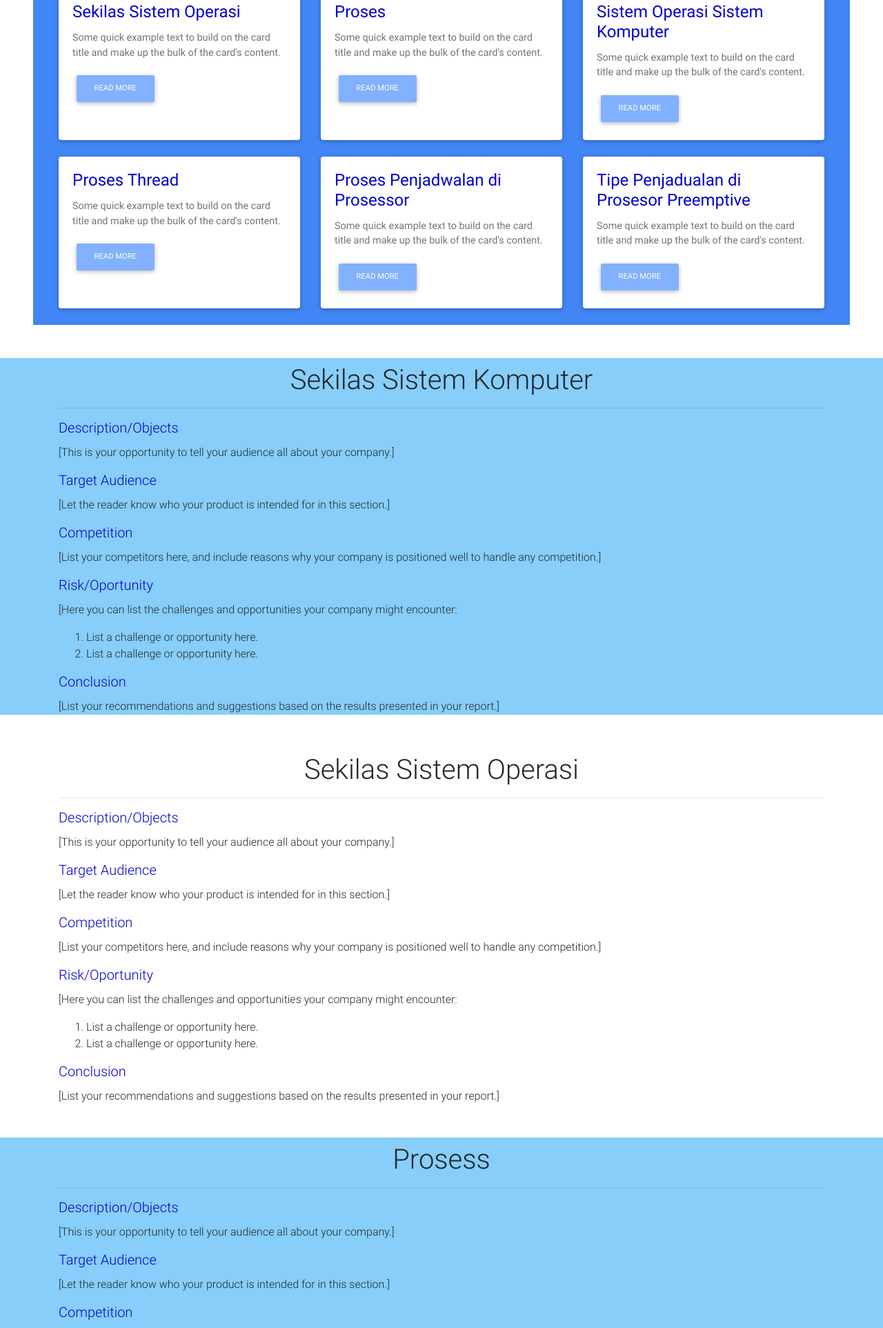
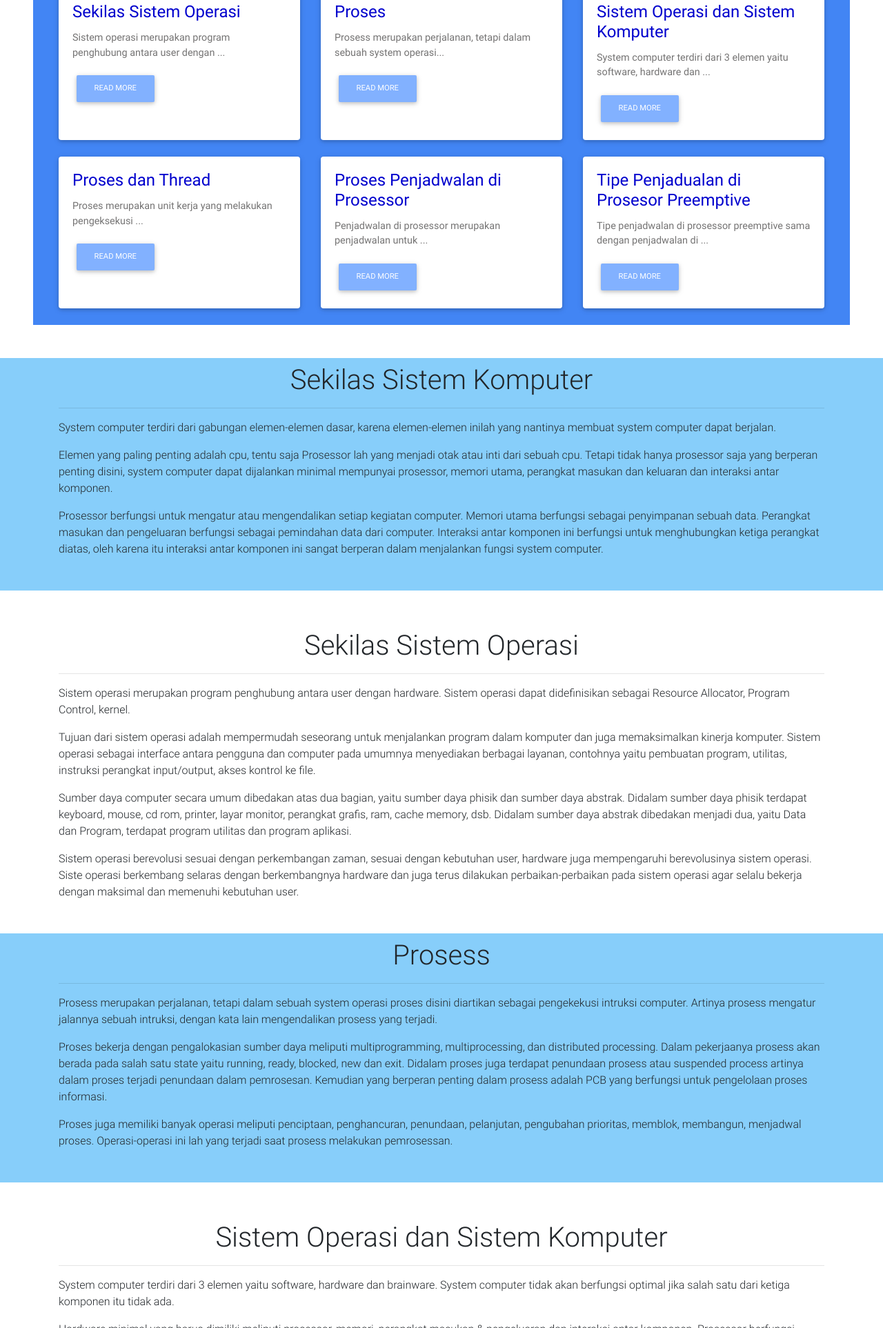
Before and after one commit to Spyder-code/Spyder-code.github.io, a plain HTML site: page index.html in a window 1280 px wide. Shown: the part 875-2800 px from the top of the page at 69% size. Drawn offline with Linux system fonts and the light colour scheme.

Commit message:
Update index.html

```diff
--- a/index.html
+++ b/index.html
@@ -25,7 +25,7 @@
   </div>
 
   <!-- jumbotron -->
-  <div class="jumbotron jumbotron-fluid text-center animated fadeInUp">
+  <div class="jumbotron jumbotron-fluid text-center animated fadeInUp" id="jumbotron">
     <div class="container">
       <h1 class="display-4">SISTEM OPERASI</h1>
       <p class="lead">Executive Sumarry berdasarkan sub bab Sistem Operasi</p>
@@ -97,8 +97,7 @@
               <!--Title-->
               <h4 class="card-title">Sekilas Sistem Komputer</h4>
               <!--Text-->
-              <p class="card-text">Some quick example text to build on the card title and make up the bulk of the card's
-                content.</p>
+              <p class="card-text">System computer terdiri dari gabungan elemen-elemen dasar, karena ...</p>
               <!-- Provides extra visual weight and identifies the primary action in a set of buttons -->
               <a href="#1" type="button" class="btn btn-light-blue btn-md page-scroll">Read more</a>
 
@@ -117,8 +116,7 @@
             <!--Title-->
             <h4 class="card-title"> Sekilas Sistem Operasi</h4>
             <!--Text-->
-            <p class="card-text">Some quick example text to build on the card title and make up the bulk of the card's
-              content.</p>
+            <p class="card-text">Sistem operasi merupakan program penghubung antara user dengan ...</p>
             <!-- Provides extra visual weight and identifies the primary action in a set of buttons -->
             <a href="#2" type="button" class="btn btn-light-blue btn-md page-scroll">Read more</a>
 
@@ -136,8 +134,7 @@
             <!--Title-->
             <h4 class="card-title">Proses</h4>
             <!--Text-->
-            <p class="card-text">Some quick example text to build on the card title and make up the bulk of the card's
-              content.</p>
+            <p class="card-text">Prosess merupakan perjalanan, tetapi dalam sebuah system operasi...</p>
             <!-- Provides extra visual weight and identifies the primary action in a set of buttons -->
             <a href="#3" type="button" class="btn btn-light-blue btn-md page-scroll">Read more</a>
 
@@ -153,10 +150,9 @@
           <div class="card-body">
 
             <!--Title-->
-            <h4 class="card-title">Sistem Operasi Sistem Komputer</h4>
+            <h4 class="card-title">Sistem Operasi dan Sistem Komputer</h4>
             <!--Text-->
-            <p class="card-text">Some quick example text to build on the card title and make up the bulk of the card's
-              content.</p>
+            <p class="card-text">System computer terdiri dari 3 elemen yaitu software, hardware dan ...</p>
             <!-- Provides extra visual weight and identifies the primary action in a set of buttons -->
             <a href="#4" type="button" class="btn btn-light-blue btn-md page-scroll">Read more</a>
 
@@ -177,10 +173,9 @@
           <div class="card-body">
 
             <!--Title-->
-            <h4 class="card-title">Proses Thread</h4>
+            <h4 class="card-title">Proses dan Thread</h4>
             <!--Text-->
-            <p class="card-text">Some quick example text to build on the card title and make up the bulk of the card's
-              content.</p>
+            <p class="card-text">Proses merupakan unit kerja yang melakukan pengeksekusi ...</p>
             <!-- Provides extra visual weight and identifies the primary action in a set of buttons -->
             <a href="#5" type="button" class="btn btn-light-blue btn-md page-scroll">Read more</a>
 
@@ -197,8 +192,7 @@
             <!--Title-->
             <h4 class="card-title">Proses Penjadwalan di Prosessor</h4>
             <!--Text-->
-            <p class="card-text">Some quick example text to build on the card title and make up the bulk of the card's
-              content.</p>
+            <p class="card-text">Penjadwalan di prosessor merupakan penjadwalan untuk ...</p>
             <!-- Provides extra visual weight and identifies the primary action in a set of buttons -->
             <a href="#6" type="button" class="btn btn-light-blue btn-md page-scroll">Read more</a>
 
@@ -216,8 +210,7 @@
             <!--Title-->
             <h4 class="card-title">Tipe Penjadualan di Prosesor Preemptive</h4>
             <!--Text-->
-            <p class="card-text">Some quick example text to build on the card title and make up the bulk of the card's
-              content.</p>
+            <p class="card-text">Tipe penjadwalan di prosessor preemptive sama dengan penjadwalan di ...</p>
             <!-- Provides extra visual weight and identifies the primary action in a set of buttons -->
             <a href="#7" type="button" class="btn btn-light-blue btn-md page-scroll">Read more</a>
 
@@ -237,27 +230,20 @@
   <section class="materi-1 mt-5 ">
     <div class="container">
       <div class="row" id="1">
-        <div class="col-sm-12 mt-2">
+        <div class="col-sm-12 mt-2 mb-5">
           <h1 class="text-center">Sekilas Sistem Komputer </h1>
           <hr>
-          <h5 class="card-title">Description/Objects</h5>
-          <p class="card-text">[This is your opportunity to tell your audience all about your company.]</p>
-          <h5 class="card-title">Target Audience</h5>
-          <p class="card-text">[Let the reader know who your product is intended for in this section.]</p>
-          <h5 class="card-title">Competition</h5>
-          <p class="card-text">[List your competitors here, and include reasons why your company is positioned
-            well
-            to handle any competition.]</p>
-          <h5 class="card-title">Risk/Oportunity</h5>
-          <p class="card-text">[Here you can list the challenges and opportunities your company might encounter:
-            <ol>
-              <li> List a challenge or opportunity here.</li>
-              <li>List a challenge or opportunity here.</li>
-            </ol>
-          </p>
-          <h5 class="card-title">Conclusion</h5>
-          <p class="card-text">[List your recommendations and suggestions based on the results presented in your
-            report.]</p>
+          <p class="card-text">System computer terdiri dari gabungan elemen-elemen dasar, karena elemen-elemen inilah
+            yang nantinya membuat system computer dapat berjalan.</p>
+          <p class="card-text">Elemen yang paling penting adalah cpu, tentu saja Prosessor lah yang menjadi otak atau
+            inti dari sebuah cpu. Tetapi tidak hanya prosessor saja yang berperan penting disini, system computer dapat
+            dijalankan minimal mempunyai prosessor, memori utama, perangkat masukan dan keluaran dan interaksi antar
+            komponen.</p>
+          <p class="card-text">Prosessor berfungsi untuk mengatur atau mengendalikan setiap kegiatan computer. Memori
+            utama berfungsi sebagai penyimpanan sebuah data. Perangkat masukan dan pengeluaran berfungsi sebagai
+            pemindahan data dari computer. Interaksi antar komponen ini berfungsi untuk menghubungkan ketiga perangkat
+            diatas, oleh karena itu interaksi antar komponen ini sangat berperan dalam menjalankan fungsi system
+            computer.</p>
         </div>
       </div>
     </div>
@@ -270,24 +256,20 @@
         <div class="col-sm-12 mt-2">
           <h1 class="text-center">Sekilas Sistem Operasi </h1>
           <hr>
-          <h5 class="card-title">Description/Objects</h5>
-          <p class="card-text">[This is your opportunity to tell your audience all about your company.]</p>
-          <h5 class="card-title">Target Audience</h5>
-          <p class="card-text">[Let the reader know who your product is intended for in this section.]</p>
-          <h5 class="card-title">Competition</h5>
-          <p class="card-text">[List your competitors here, and include reasons why your company is positioned
-            well
-            to handle any competition.]</p>
-          <h5 class="card-title">Risk/Oportunity</h5>
-          <p class="card-text">[Here you can list the challenges and opportunities your company might encounter:
-            <ol>
-              <li> List a challenge or opportunity here.</li>
-              <li>List a challenge or opportunity here.</li>
-            </ol>
-          </p>
-          <h5 class="card-title">Conclusion</h5>
-          <p class="card-text">[List your recommendations and suggestions based on the results presented in your
-            report.]</p>
+          <p class="card-text">Sistem operasi merupakan program penghubung antara user dengan hardware. Sistem operasi
+            dapat didefinisikan sebagai Resource Allocator, Program Control, kernel. </p>
+          <p class="card-text">Tujuan dari sistem operasi adalah mempermudah seseorang untuk menjalankan program dalam
+            komputer dan juga memaksimalkan kinerja komputer. Sistem operasi sebagai interface antara pengguna dan
+            computer pada umumnya menyediakan berbagai layanan, contohnya yaitu pembuatan program, utilitas, instruksi
+            perangkat input/output, akses kontrol ke file.</p>
+          <p class="card-text">Sumber daya computer secara umum dibedakan atas dua bagian, yaitu sumber daya phisik dan
+            sumber daya abstrak. Didalam sumber daya phisik terdapat keyboard, mouse, cd rom, printer, layar monitor,
+            perangkat grafis, ram, cache memory, dsb. Didalam sumber daya abstrak dibedakan menjadi dua, yaitu Data dan
+            Program, terdapat program utilitas dan program aplikasi.</p>
+          <p class="card-text">Sistem operasi berevolusi sesuai dengan perkembangan zaman, sesuai dengan kebutuhan user,
+            hardware juga mempengaruhi berevolusinya sistem operasi. Siste operasi berkembang selaras dengan
+            berkembangnya hardware dan juga terus dilakukan perbaikan-perbaikan pada sistem operasi agar selalu bekerja
+            dengan maksimal dan memenuhi kebutuhan user.</p>
         </div>
       </div>
     </div>
@@ -297,27 +279,20 @@
   <section class="materi-1 mt-5 ">
     <div class="container">
       <div class="row" id="3">
-        <div class="col-sm-12 mt-2">
+        <div class="col-sm-12 mt-2 mb-5">
           <h1 class="text-center">Prosess </h1>
           <hr>
-          <h5 class="card-title">Description/Objects</h5>
-          <p class="card-text">[This is your opportunity to tell your audience all about your company.]</p>
-          <h5 class="card-title">Target Audience</h5>
-          <p class="card-text">[Let the reader know who your product is intended for in this section.]</p>
-          <h5 class="card-title">Competition</h5>
-          <p class="card-text">[List your competitors here, and include reasons why your company is positioned
-            well
-            to handle any competition.]</p>
-          <h5 class="card-title">Risk/Oportunity</h5>
-          <p class="card-text">[Here you can list the challenges and opportunities your company might encounter:
-            <ol>
-              <li> List a challenge or opportunity here.</li>
-              <li>List a challenge or opportunity here.</li>
-            </ol>
-          </p>
-          <h5 class="card-title">Conclusion</h5>
-          <p class="card-text">[List your recommendations and suggestions based on the results presented in your
-            report.]</p>
+          <p class="card-text">Prosess merupakan perjalanan, tetapi dalam sebuah system operasi proses disini diartikan
+            sebagai pengekekusi intruksi computer. Artinya prosess mengatur jalannya sebuah intruksi, dengan kata lain
+            mengendalikan prosess yang terjadi.</p>
+          <p class="card-text">Proses bekerja dengan pengalokasian sumber daya meliputi multiprogramming,
+            multiprocessing, dan distributed processing. Dalam pekerjaanya prosess akan berada pada salah satu state
+            yaitu running, ready, blocked, new dan exit. Didalam proses juga terdapat penundaan prosess atau suspended
+            process artinya dalam proses terjadi penundaan dalam pemrosesan. Kemudian yang berperan penting dalam
+            prosess adalah PCB yang berfungsi untuk pengelolaan proses informasi.</p>
+          <p class="card-text">Proses juga memiliki banyak operasi meliputi penciptaan, penghancuran, penundaan,
+            pelanjutan, pengubahan prioritas, memblok, membangun, menjadwal proses. Operasi-operasi ini lah yang terjadi
+            saat prosess melakukan pemrosessan.</p>
         </div>
       </div>
     </div>
@@ -328,26 +303,22 @@
     <div class="container">
       <div class="row" id="4">
         <div class="col-sm-12 mt-2">
-          <h1 class="text-center">Sistem Operasi Sistem Komputer </h1>
+          <h1 class="text-center">Sistem Operasi dan Sistem Komputer </h1>
           <hr>
-          <h5 class="card-title">Description/Objects</h5>
-          <p class="card-text">[This is your opportunity to tell your audience all about your company.]</p>
-          <h5 class="card-title">Target Audience</h5>
-          <p class="card-text">[Let the reader know who your product is intended for in this section.]</p>
-          <h5 class="card-title">Competition</h5>
-          <p class="card-text">[List your competitors here, and include reasons why your company is positioned
-            well
-            to handle any competition.]</p>
-          <h5 class="card-title">Risk/Oportunity</h5>
-          <p class="card-text">[Here you can list the challenges and opportunities your company might encounter:
-            <ol>
-              <li> List a challenge or opportunity here.</li>
-              <li>List a challenge or opportunity here.</li>
-            </ol>
-          </p>
-          <h5 class="card-title">Conclusion</h5>
-          <p class="card-text">[List your recommendations and suggestions based on the results presented in your
-            report.]</p>
+          <p class="card-text">System computer terdiri dari 3 elemen yaitu software, hardware dan brainware. System
+            computer tidak akan berfungsi optimal jika salah satu dari ketiga komponen itu tidak ada. </p>
+          <p class="card-text">Hardware minimal yang harus dimiliki meliputi prosessor, memori, perangkat masukan &
+            pengeluaran dan interaksi antar komponen. Prosessor berfungsi sebagai pengolahan data beserta pengendali
+            system computer. Memori berfungsi sebagai media penyimpanan data. Perangkat I/O berfungsi sebagai pemindahan
+            data computer. Interaksi antar komponen berfungsi sebagai penghubung anatara ketiga elemen.</p>
+          <p class="card-text">Software merupakan kumpulan program yang mempunyai fungsi, dengan kata lain non-fisik
+            lawan katanya dengan hardware. Didalam software inilah system operasi berada. System operasi merupakan
+            sebuah software untuk menjalankan system computer, maka dari itulah terjadilah perpaduan antara system
+            operasi dan system computer.</p>
+          <p class="card-text"> Brainware merupakan otak untuk mengendalikan system computer, tentu saja manusialah yang
+            mempunyai otak untuk mengendalikan system computer. Artinya manusia juga berperan penting untuk jalannya
+            sebuah system computer, tanpa adanya manusia untuk mengendalikan, system computer tidak akan ada yang
+            berjalan.</p>
         </div>
       </div>
     </div>
@@ -356,27 +327,20 @@
   <section class="materi-1 mt-5 ">
     <div class="container">
       <div class="row" id="5">
-        <div class="col-sm-12 mt-2">
-          <h1 class="text-center">Proses Thread </h1>
+        <div class="col-sm-12 mt-2 mb-5">
+          <h1 class="text-center">Proses dan Thread </h1>
           <hr>
-          <h5 class="card-title">Description/Objects</h5>
-          <p class="card-text">[This is your opportunity to tell your audience all about your company.]</p>
-          <h5 class="card-title">Target Audience</h5>
-          <p class="card-text">[Let the reader know who your product is intended for in this section.]</p>
-          <h5 class="card-title">Competition</h5>
-          <p class="card-text">[List your competitors here, and include reasons why your company is positioned
-            well
-            to handle any competition.]</p>
-          <h5 class="card-title">Risk/Oportunity</h5>
-          <p class="card-text">[Here you can list the challenges and opportunities your company might encounter:
-            <ol>
-              <li> List a challenge or opportunity here.</li>
-              <li>List a challenge or opportunity here.</li>
-            </ol>
+          <p class="card-text">Proses merupakan unit kerja yang melakukan pengeksekusi suatu program. Semua program yang
+            dijalankan tentunya akan melalui proses terlebih dahulu. Karena itulah proses terdiri dari 3 keadaan
+            meliputi running, ready, dan blocked.</p>
+          <p class="card-text">Proses juga melakukan penciptaan proses, pnghancuran proses, penundaan proses, pelanjutan
+            kembali proses dan lain sebagainya.</p>
+          <p class="card-text">Dalam melakukan kerjanya, system operasi memerlukan banyak informasi untuk pengolahan
+            proses. Kemudian informasi inilah yang berada pada PCB, PCB inilah yang akan memanajemen sebuah proses.
+            Prosess akan di implementasikan kedalam sebuah table. Dalam table inilah semua kegiatan proses akan di
+            record. Setipa proses memiliki ID unik guna sebagai index ke table untuk mengambil PCB, sehingga PCB dapat
+            mengendalikan sebuah proses.
           </p>
-          <h5 class="card-title">Conclusion</h5>
-          <p class="card-text">[List your recommendations and suggestions based on the results presented in your
-            report.]</p>
         </div>
       </div>
     </div>
@@ -389,24 +353,18 @@
         <div class="col-sm-12 mt-2">
           <h1 class="text-center">Prosess Penjadwalan di Prosessor </h1>
           <hr>
-          <h5 class="card-title">Description/Objects</h5>
-          <p class="card-text">[This is your opportunity to tell your audience all about your company.]</p>
-          <h5 class="card-title">Target Audience</h5>
-          <p class="card-text">[Let the reader know who your product is intended for in this section.]</p>
-          <h5 class="card-title">Competition</h5>
-          <p class="card-text">[List your competitors here, and include reasons why your company is positioned
-            well
-            to handle any competition.]</p>
-          <h5 class="card-title">Risk/Oportunity</h5>
-          <p class="card-text">[Here you can list the challenges and opportunities your company might encounter:
-            <ol>
-              <li> List a challenge or opportunity here.</li>
-              <li>List a challenge or opportunity here.</li>
-            </ol>
+          <p class="card-text">Penjadwalan di prosessor merupakan penjadwalan untuk memutuskan mana yang harus berjalan
+            dan kapan harus berjalan serta berapa waktu yang diperlukan. Penjadwalan disini terbagi menjadi 3 yaitu
+            penjadwalan pendek, menengah dan panjang dengan 2 strategi penjadwalan yaitu preemptive dan nonpreemptive.
           </p>
-          <h5 class="card-title">Conclusion</h5>
-          <p class="card-text">[List your recommendations and suggestions based on the results presented in your
-            report.]</p>
+          <p class="card-text">Algoritma penjadwalan nonpreemptive meliputi FIFO (First-in, first out), SJF (Shortest
+            Job First), HRN (Higest-ratio next) dan MFQ (Multiple Feedback Queues). Algoritma penjadwalan preemptive
+            meliputi RR (Round robin), SRF (Shortest remaining first), PS (priority schedulling), GS (Guaranteed
+            Schedulling).
+          </p>
+          <p class="card-text">Algoritma-algoritma diatas digunakan untuk menentukan penjadwalan prosess. Artinya
+            digunakan dalam menentukan proses mana yang akan berjalan, kapan harus berjalan serta berapa waktu yang
+            dibutuhkan.</p>
         </div>
       </div>
     </div>
@@ -415,27 +373,16 @@
   <section class="materi-1 mt-5 mb-5">
     <div class="container">
       <div class="row" id="7">
-        <div class="col-sm-12 mt-2">
+        <div class="col-sm-12 mt-2 mb-5">
           <h1 class="text-center">Tipe Penjadwalan di Prosess Preemptive </h1>
           <hr>
-          <h5 class="card-title">Description/Objects</h5>
-          <p class="card-text">[This is your opportunity to tell your audience all about your company.]</p>
-          <h5 class="card-title">Target Audience</h5>
-          <p class="card-text">[Let the reader know who your product is intended for in this section.]</p>
-          <h5 class="card-title">Competition</h5>
-          <p class="card-text">[List your competitors here, and include reasons why your company is positioned
-            well
-            to handle any competition.]</p>
-          <h5 class="card-title">Risk/Oportunity</h5>
-          <p class="card-text">[Here you can list the challenges and opportunities your company might encounter:
-            <ol>
-              <li> List a challenge or opportunity here.</li>
-              <li>List a challenge or opportunity here.</li>
-            </ol>
-          </p>
-          <h5 class="card-title">Conclusion</h5>
-          <p class="card-text">[List your recommendations and suggestions based on the results presented in your
-            report.]</p>
+          <p class="card-text">Tipe penjadwalan di prosessor preemptive sama dengan penjadwalan di prosessor biasa.
+            Karena sama tentu tujuannya pun sama memutuskan mana yang harus berjalan dan kapan harus berjalan serta
+            berapa waktu yang diperlukan.</p>
+          <p class="card-text">Perbedaan dari penjadwalan di prosessor preemptive ialah terletak pada algoritma
+            penjadwalan prosess. Dalam penjadwalan di prosessor preemptive menggunakan algoritma RR (Round robin), SRF
+            (Shortest remaining first), PS (priority schedulling), GS (Guaranteed Schedulling). Dalam hal ini menekankan
+            algoritma proses terpendek akan dipertamakan.</p>
         </div>
       </div>
     </div>
```
